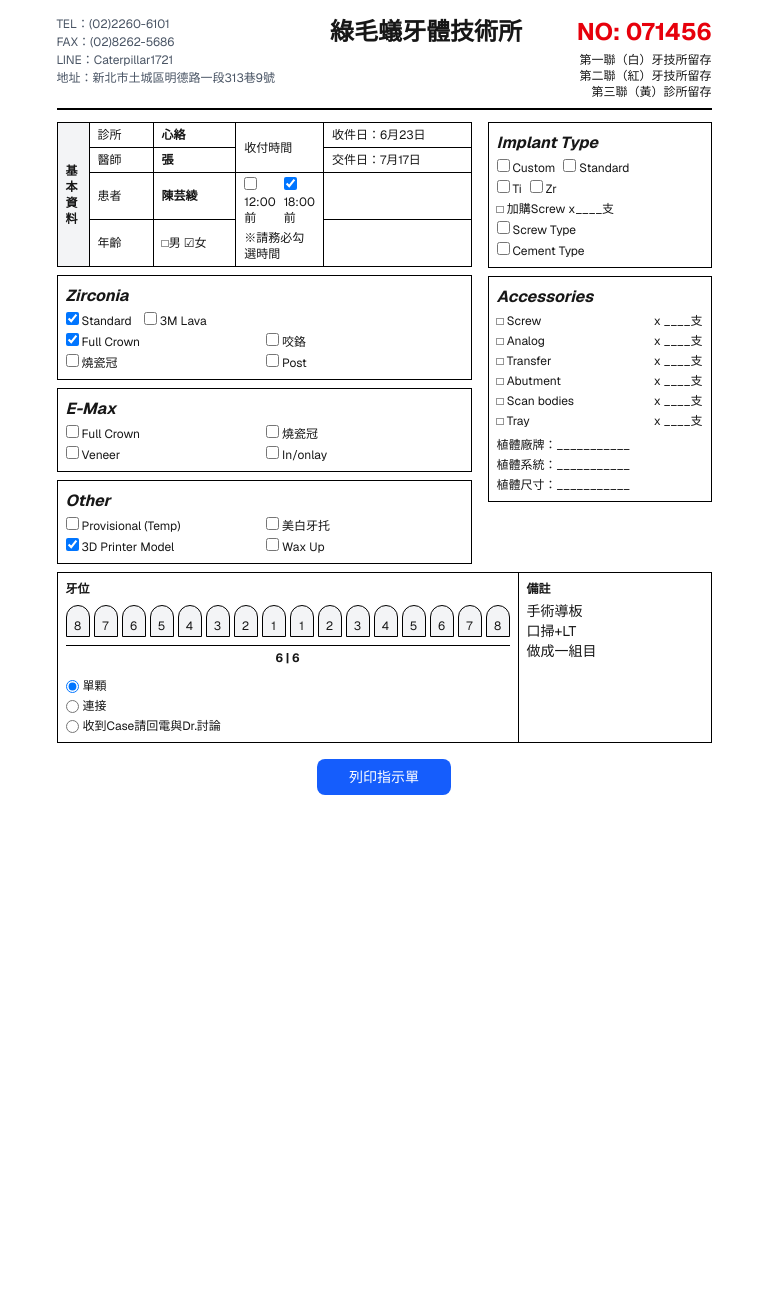
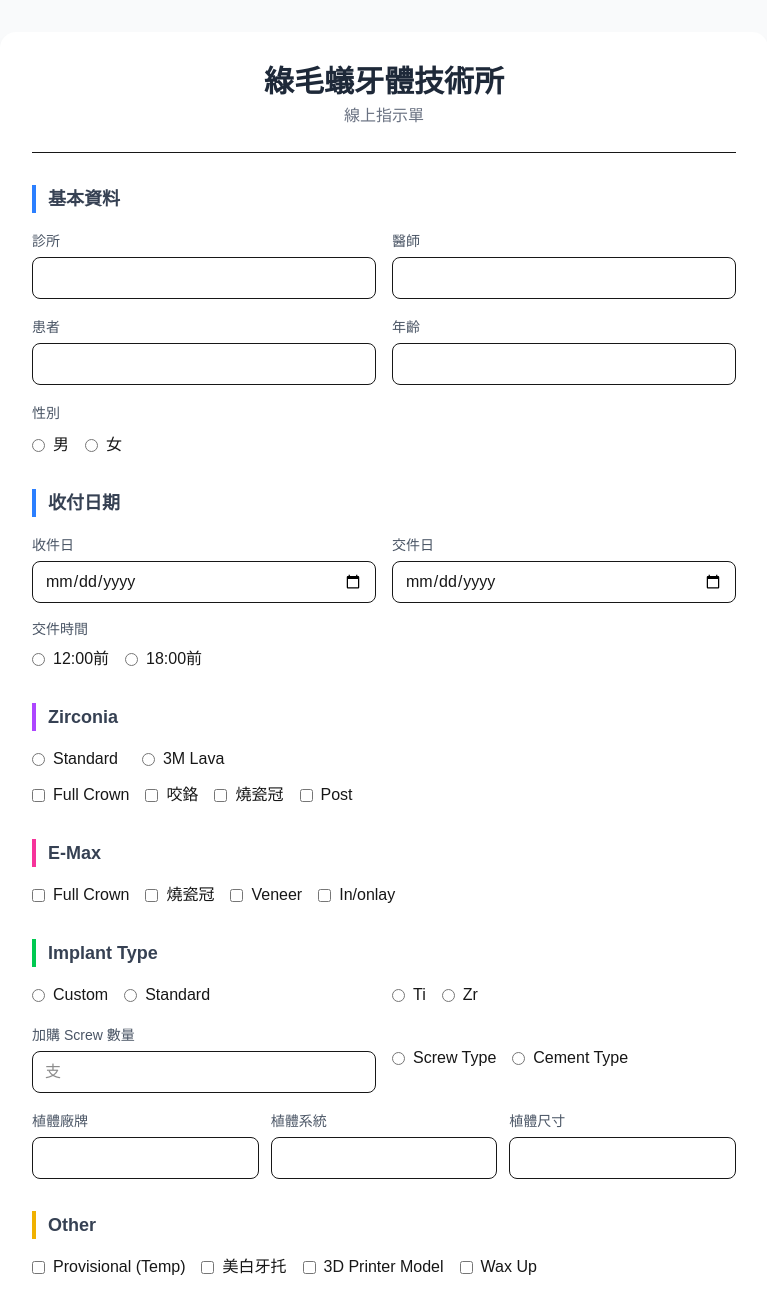
Before and after one commit to tzuyiliao0810-web/dental-form, a Next.js app: page /preview in a window 1280 px wide. Shown: the top 1308 px of the page, without its empty margins (256-1023 px from the left). Before the commit the page ends 811 px from the top, so only its background shows below. Built offline with nearby package versions, Linux system fonts and the light colour scheme.

Commit message:
fix typescript errors

```diff
--- a/app/preview/page.tsx
+++ b/app/preview/page.tsx
@@ -1,192 +1,279 @@
 'use client';
-import { useSearchParams } from 'next/navigation';
-import { Suspense } from 'react';
+import { useState } from 'react';
 
-function PreviewContent() {
-  const params = useSearchParams();
-  const encoded = params.get('d');
+interface FormData {
+  clinic: string; doctor: string; patient: string; age: string; gender: string;
+  receiptDate: string; deliveryDate: string; deliveryTime: string;
+  zirconiaType: string; zirconiaWork: string[];
+  emaxWork: string[];
+  implantType: string; implantMaterial: string; screwCount: string; implantConnect: string;
+  other: string[];
+  screw: string; analog: string; transfer: string; abutment: string; scanBodies: string; tray: string;
+  implantBrand: string; implantSystem: string; implantSize: string;
+  toothColor: string; porcelainGingiva: boolean;
+  toothNotes: string; connection: string; notes: string;
+}
 
-  let data: any = {
-    orderNumber: "071456",
-    clinic: "心絡", doctor: "張", patient: "陳芸綾",
-    age: "", gender: "女",
-    receiptDate: "6月23日", deliveryDate: "7月17日", deliveryTime: "18:00前",
-    zirconiaType: "Standard", zirconiaWork: ["Full Crown"],
-    emaxWork: [], implantType: "", implantMaterial: "",
-    implantConnect: "", implantBrand: "", implantSystem: "", implantSize: "",
-    other: ["3D Printer Model"], toothColor: "",
-    toothNotes: "6 | 6", connection: "單顆",
-    notes: "手術導板\n口掃+LT\n做成一組目"
+export default function DentalForm() {
+  const [form, setForm] = useState<FormData>({
+    clinic: '', doctor: '', patient: '', age: '', gender: '',
+    receiptDate: '', deliveryDate: '', deliveryTime: '',
+    zirconiaType: '', zirconiaWork: [],
+    emaxWork: [],
+    implantType: '', implantMaterial: '', screwCount: '', implantConnect: '',
+    other: [],
+    screw: '', analog: '', transfer: '', abutment: '', scanBodies: '', tray: '',
+    implantBrand: '', implantSystem: '', implantSize: '',
+    toothColor: '', porcelainGingiva: false,
+    toothNotes: '', connection: '', notes: ''
+  });
+  const [loading, setLoading] = useState(false);
+  const [done, setDone] = useState(false);
+
+  const toggle = (field: keyof FormData, val: string) => {
+    setForm(f => ({
+      ...f,
+      [field]: (f[field] as string[]).includes(val)
+        ? (f[field] as string[]).filter((x: string) => x !== val)
+        : [...(f[field] as string[]), val]
+    }));
   };
 
-  if (encoded) {
-    try {
-      data = JSON.parse(Buffer.from(encoded, 'base64url').toString());
-    } catch(e) {}
-  }
+  const set = (field: keyof FormData, val: string | boolean) =>
+    setForm(f => ({ ...f, [field]: val }));
+
+  const handleSubmit = async (e: React.FormEvent) => {
+    e.preventDefault();
+    setLoading(true);
+    await fetch('/api/submit', {
+      method: 'POST',
+      headers: { 'Content-Type': 'application/json' },
+      body: JSON.stringify(form)
+    });
+    setLoading(false);
+    setDone(true);
+  };
+
+  if (done) return (
+    <div className="min-h-screen flex items-center justify-center bg-green-50">
+      <div className="text-center">
+        <div className="text-6xl mb-4">✅</div>
+        <h1 className="text-2xl font-bold text-green-700">指示單已送出！</h1>
+        <p className="text-gray-500 mt-2">牙技所將收到 LINE 通知</p>
+        <button onClick={() => setDone(false)} className="mt-6 px-6 py-2 bg-green-600 text-white rounded-lg">再填一張</button>
+      </div>
+    </div>
+  );
 
   return (
-    <div className="bg-white min-h-screen p-4 font-sans text-sm" style={{maxWidth:'800px', margin:'0 auto'}}>
-      <div className="flex justify-between items-start border-b-2 border-black pb-2 mb-3">
-        <div className="text-xs text-gray-600 space-y-0.5">
-          <div>TEL：(02)2260-6101</div>
-          <div>FAX：(02)8262-5686</div>
-          <div>LINE：Caterpillar1721</div>
-          <div>地址：新北市土城區明德路一段313巷9號</div>
-        </div>
-        <div className="text-center">
-          <h1 className="text-2xl font-bold">綠毛蟻牙體技術所</h1>
-        </div>
-        <div className="text-right">
-          <div className="text-2xl font-bold text-red-600">NO: {data.orderNumber}</div>
-          <div className="text-xs mt-1">第一聯（白）牙技所留存</div>
-          <div className="text-xs">第二聯（紅）牙技所留存</div>
-          <div className="text-xs">第三聯（黃）診所留存</div>
-        </div>
+    <div className="min-h-screen bg-gray-50 py-8 px-4">
+      <form onSubmit={handleSubmit} className="max-w-3xl mx-auto bg-white rounded-2xl shadow-lg p-8 space-y-8">
+
+        <div className="text-center border-b pb-6">
+          <h1 className="text-3xl font-bold text-gray-800">綠毛蟻牙體技術所</h1>
+          <p className="text-gray-500 mt-1">線上指示單</p>
         </div>
 
-      <div className="flex gap-4">
-        <div className="flex-1">
-          <table className="w-full border border-black text-xs">
-            <tbody>
-              <tr>
-                <td className="border border-black px-2 py-1 bg-gray-100 font-bold w-8" rowSpan={4}>基本資料</td>
-                <td className="border border-black px-2 py-1 w-16">診所</td>
-                <td className="border border-black px-2 py-1 font-bold">{data.clinic}</td>
-                <td className="border border-black px-2 py-1 w-16" rowSpan={2}>收付時間</td>
-                <td className="border border-black px-2 py-1">收件日：{data.receiptDate}</td>
-              </tr>
-              <tr>
-                <td className="border border-black px-2 py-1">醫師</td>
-                <td className="border border-black px-2 py-1 font-bold">{data.doctor}</td>
-                <td className="border border-black px-2 py-1">交件日：{data.deliveryDate}</td>
-              </tr>
-              <tr>
-                <td className="border border-black px-2 py-1">患者</td>
-                <td className="border border-black px-2 py-1 font-bold">{data.patient}</td>
-                <td className="border border-black px-2 py-1" rowSpan={2}>
-                  <div className="flex gap-2">
-                    <label><input type="checkbox" checked={data.deliveryTime==='12:00前'} readOnly /> 12:00前</label>
-                    <label><input type="checkbox" checked={data.deliveryTime==='18:00前'} readOnly /> 18:00前</label>
+        <section>
+          <h2 className="text-lg font-bold text-gray-700 mb-4 border-l-4 border-blue-500 pl-3">基本資料</h2>
+          <div className="grid grid-cols-2 gap-4">
+            {(['clinic', 'doctor', 'patient'] as const).map((k) => (
+              <div key={k}>
+                <label className="text-sm text-gray-600">{k === 'clinic' ? '診所' : k === 'doctor' ? '醫師' : '患者'}</label>
+                <input value={form[k]} onChange={e => set(k, e.target.value)}
+                  className="w-full border rounded-lg px-3 py-2 mt-1 focus:outline-none focus:ring-2 focus:ring-blue-300" />
               </div>
-                  <div className="text-xs mt-1">※請務必勾選時間</div>
-                </td>
-                <td className="border border-black px-2 py-1"></td>
-              </tr>
-              <tr>
-                <td className="border border-black px-2 py-1">年齡</td>
-                <td className="border border-black px-2 py-1">{data.age} □男 {data.gender==='女'?'☑':'□'}女</td>
-                <td className="border border-black px-2 py-1"></td>
-              </tr>
-            </tbody>
-          </table>
-
-          <div className="border border-black mt-2 p-2">
-            <div className="font-bold italic text-base mb-1">Zirconia</div>
-            <div className="flex gap-3 text-xs mb-1">
-              <label><input type="checkbox" checked={data.zirconiaType==='Standard'} readOnly /> Standard</label>
-              <label><input type="checkbox" checked={data.zirconiaType==='3M Lava'} readOnly /> 3M Lava</label>
+            ))}
+            <div>
+              <label className="text-sm text-gray-600">年齡</label>
+              <input value={form.age} onChange={e => set('age', e.target.value)}
+                className="w-full border rounded-lg px-3 py-2 mt-1 focus:outline-none focus:ring-2 focus:ring-blue-300" />
             </div>
-            <div className="grid grid-cols-2 gap-1 text-xs">
-              {['Full Crown','咬鉻','燒瓷冠','Post'].map((w:string) => (
-                <label key={w}><input type="checkbox" checked={(data.zirconiaWork||[]).includes(w)} readOnly /> {w}</label>
-              ))}
-            </div>
-          </div>
-
-          <div className="border border-black mt-2 p-2">
-            <div className="font-bold italic text-base mb-1">E-Max</div>
-            <div className="grid grid-cols-2 gap-1 text-xs">
-              {['Full Crown','燒瓷冠','Veneer','In/onlay'].map((w:string) => (
-                <label key={w}><input type="checkbox" checked={(data.emaxWork||[]).includes(w)} readOnly /> {w}</label>
-              ))}
-            </div>
-          </div>
-
-          <div className="border border-black mt-2 p-2">
-            <div className="font-bold italic text-base mb-1">Other</div>
-            <div className="grid grid-cols-2 gap-1 text-xs">
-              {['Provisional (Temp)','美白牙托','3D Printer Model','Wax Up'].map((w:string) => (
-                <label key={w}><input type="checkbox" checked={(data.other||[]).includes(w)} readOnly /> {w}</label>
+            <div>
+              <label className="text-sm text-gray-600">性別</label>
+              <div className="flex gap-4 mt-2">
+                {['男', '女'].map(g => (
+                  <label key={g} className="flex items-center gap-2 cursor-pointer">
+                    <input type="radio" name="gender" value={g} checked={form.gender === g} onChange={e => set('gender', e.target.value)} />
+                    <span>{g}</span>
+                  </label>
                 ))}
               </div>
             </div>
           </div>
+        </section>
 
-        <div className="w-56">
-          <div className="border border-black p-2">
-            <div className="font-bold italic text-base mb-1">Implant Type</div>
-            <div className="flex gap-2 text-xs mb-1">
-              {['Custom','Standard'].map((t:string) => (
-                <label key={t}><input type="checkbox" checked={data.implantType===t} readOnly /> {t}</label>
-              ))}
+        <section>
+          <h2 className="text-lg font-bold text-gray-700 mb-4 border-l-4 border-blue-500 pl-3">收付日期</h2>
+          <div className="grid grid-cols-2 gap-4">
+            <div>
+              <label className="text-sm text-gray-600">收件日</label>
+              <input type="date" value={form.receiptDate} onChange={e => set('receiptDate', e.target.value)}
+                className="w-full border rounded-lg px-3 py-2 mt-1" />
             </div>
-            <div className="flex gap-2 text-xs mb-1">
-              {['Ti','Zr'].map((t:string) => (
-                <label key={t}><input type="checkbox" checked={data.implantMaterial===t} readOnly /> {t}</label>
-              ))}
+            <div>
+              <label className="text-sm text-gray-600">交件日</label>
+              <input type="date" value={form.deliveryDate} onChange={e => set('deliveryDate', e.target.value)}
+                className="w-full border rounded-lg px-3 py-2 mt-1" />
             </div>
-            <div className="text-xs mb-1">□ 加購Screw x____支</div>
-            <div className="text-xs mb-1"><label><input type="checkbox" checked={data.implantConnect==='Screw Type'} readOnly /> Screw Type</label></div>
-            <div className="text-xs"><label><input type="checkbox" checked={data.implantConnect==='Cement Type'} readOnly /> Cement Type</label></div>
-          </div>
-
-          <div className="border border-black mt-2 p-2">
-            <div className="font-bold italic text-base mb-1">Accessories</div>
-            <div className="text-xs space-y-1">
-              {['Screw','Analog','Transfer','Abutment','Scan bodies','Tray'].map((l:string) => (
-                <div key={l} className="flex justify-between">
-                  <span>□ {l}</span><span>x ____支</span>
-                </div>
-              ))}
-            </div>
-            <div className="text-xs mt-2 space-y-1">
-              <div>植體廠牌：{data.implantBrand || '___________'}</div>
-              <div>植體系統：{data.implantSystem || '___________'}</div>
-              <div>植體尺寸：{data.implantSize || '___________'}</div>
-            </div>
-          </div>
-        </div>
-      </div>
-
-      <div className="border border-black mt-2 flex">
-        <div className="flex-1 p-2 border-r border-black">
-          <div className="text-xs font-bold mb-2">牙位</div>
-          <div className="flex justify-center gap-1 my-2">
-            {[8,7,6,5,4,3,2,1,1,2,3,4,5,6,7,8].map((n:number,i:number) => (
-              <div key={i} className="w-6 h-8 border border-black rounded-t-full bg-gray-100 flex items-end justify-center text-xs pb-0.5">{n}</div>
-            ))}
-          </div>
-          <div className="border-t border-black my-1"></div>
-          <div className="text-center text-xs mt-1 font-bold">{data.toothNotes}</div>
-          <div className="mt-3 text-xs space-y-1">
-            {['單顆','連接','收到Case請回電與Dr.討論'].map((c:string) => (
-              <label key={c} className="flex items-center gap-1">
-                <input type="radio" checked={data.connection===c} readOnly /> {c}
+            <div>
+              <label className="text-sm text-gray-600 block mb-2">交件時間</label>
+              <div className="flex gap-4">
+                {['12:00前', '18:00前'].map(t => (
+                  <label key={t} className="flex items-center gap-2 cursor-pointer">
+                    <input type="radio" name="deliveryTime" value={t} checked={form.deliveryTime === t} onChange={e => set('deliveryTime', e.target.value)} />
+                    <span>{t}</span>
                   </label>
                 ))}
               </div>
             </div>
-        <div className="w-48 p-2">
-          <div className="text-xs font-bold mb-1">備註</div>
-          <div className="text-sm whitespace-pre-line">{data.notes}</div>
+          </div>
+        </section>
+
+        <section>
+          <h2 className="text-lg font-bold text-gray-700 mb-4 border-l-4 border-purple-500 pl-3">Zirconia</h2>
+          <div className="flex gap-6 mb-3">
+            {['Standard', '3M Lava'].map(t => (
+              <label key={t} className="flex items-center gap-2 cursor-pointer">
+                <input type="radio" name="zType" value={t} checked={form.zirconiaType === t} onChange={e => set('zirconiaType', e.target.value)} />
+                <span>{t}</span>
+              </label>
+            ))}
+          </div>
+          <div className="flex flex-wrap gap-4">
+            {['Full Crown', '咬鉻', '燒瓷冠', 'Post'].map(w => (
+              <label key={w} className="flex items-center gap-2 cursor-pointer">
+                <input type="checkbox" checked={form.zirconiaWork.includes(w)} onChange={() => toggle('zirconiaWork', w)} />
+                <span>{w}</span>
+              </label>
+            ))}
+          </div>
+        </section>
+
+        <section>
+          <h2 className="text-lg font-bold text-gray-700 mb-4 border-l-4 border-pink-500 pl-3">E-Max</h2>
+          <div className="flex flex-wrap gap-4">
+            {['Full Crown', '燒瓷冠', 'Veneer', 'In/onlay'].map(w => (
+              <label key={w} className="flex items-center gap-2 cursor-pointer">
+                <input type="checkbox" checked={form.emaxWork.includes(w)} onChange={() => toggle('emaxWork', w)} />
+                <span>{w}</span>
+              </label>
+            ))}
+          </div>
+        </section>
+
+        <section>
+          <h2 className="text-lg font-bold text-gray-700 mb-4 border-l-4 border-green-500 pl-3">Implant Type</h2>
+          <div className="grid grid-cols-2 gap-4">
+            <div className="flex gap-4">
+              {['Custom', 'Standard'].map(t => (
+                <label key={t} className="flex items-center gap-2 cursor-pointer">
+                  <input type="radio" name="iType" value={t} checked={form.implantType === t} onChange={e => set('implantType', e.target.value)} />
+                  <span>{t}</span>
+                </label>
+              ))}
+            </div>
+            <div className="flex gap-4">
+              {['Ti', 'Zr'].map(t => (
+                <label key={t} className="flex items-center gap-2 cursor-pointer">
+                  <input type="radio" name="iMat" value={t} checked={form.implantMaterial === t} onChange={e => set('implantMaterial', e.target.value)} />
+                  <span>{t}</span>
+                </label>
+              ))}
+            </div>
+            <div>
+              <label className="text-sm text-gray-600">加購 Screw 數量</label>
+              <input value={form.screwCount} onChange={e => set('screwCount', e.target.value)}
+                className="w-full border rounded-lg px-3 py-2 mt-1" placeholder="支" />
+            </div>
+            <div className="flex gap-4 items-center">
+              {['Screw Type', 'Cement Type'].map(t => (
+                <label key={t} className="flex items-center gap-2 cursor-pointer">
+                  <input type="radio" name="iConn" value={t} checked={form.implantConnect === t} onChange={e => set('implantConnect', e.target.value)} />
+                  <span>{t}</span>
+                </label>
+              ))}
             </div>
           </div>
+          <div className="grid grid-cols-3 gap-3 mt-4">
+            {(['implantBrand', 'implantSystem', 'implantSize'] as const).map((k) => (
+              <div key={k}>
+                <label className="text-sm text-gray-600">{k === 'implantBrand' ? '植體廠牌' : k === 'implantSystem' ? '植體系統' : '植體尺寸'}</label>
+                <input value={form[k]} onChange={e => set(k, e.target.value)}
+                  className="w-full border rounded-lg px-3 py-2 mt-1" />
+              </div>
+            ))}
+          </div>
+        </section>
 
-      <div className="mt-4 text-center print:hidden">
-        <button onClick={() => window.print()}
-          className="px-8 py-2 bg-blue-600 text-white rounded-lg text-sm hover:bg-blue-700">
-          列印指示單
+        <section>
+          <h2 className="text-lg font-bold text-gray-700 mb-4 border-l-4 border-yellow-500 pl-3">Other</h2>
+          <div className="flex flex-wrap gap-4">
+            {['Provisional (Temp)', '美白牙托', '3D Printer Model', 'Wax Up'].map(w => (
+              <label key={w} className="flex items-center gap-2 cursor-pointer">
+                <input type="checkbox" checked={form.other.includes(w)} onChange={() => toggle('other', w)} />
+                <span>{w}</span>
+              </label>
+            ))}
+          </div>
+        </section>
+
+        <section>
+          <h2 className="text-lg font-bold text-gray-700 mb-4 border-l-4 border-orange-500 pl-3">Accessories</h2>
+          <div className="grid grid-cols-3 gap-3">
+            {(['screw', 'analog', 'transfer', 'abutment', 'scanBodies', 'tray'] as const).map((k) => (
+              <div key={k} className="flex items-center gap-2">
+                <label className="text-sm text-gray-600 w-24">{k === 'screw' ? 'Screw' : k === 'analog' ? 'Analog' : k === 'transfer' ? 'Transfer' : k === 'abutment' ? 'Abutment' : k === 'scanBodies' ? 'Scan Bodies' : 'Tray'}</label>
+                <input value={form[k]} onChange={e => set(k, e.target.value)}
+                  className="flex-1 border rounded-lg px-2 py-1 text-sm" placeholder="數量" />
+              </div>
+            ))}
+          </div>
+        </section>
+
+        <section>
+          <h2 className="text-lg font-bold text-gray-700 mb-4 border-l-4 border-red-400 pl-3">齒色</h2>
+          <div>
+            <label className="text-sm text-gray-600">齒色色號</label>
+            <input value={form.toothColor} onChange={e => set('toothColor', e.target.value)}
+              className="w-full border rounded-lg px-3 py-2 mt-1" placeholder="例：A2" />
+          </div>
+          <label className="flex items-center gap-2 mt-3 cursor-pointer">
+            <input type="checkbox" checked={form.porcelainGingiva} onChange={e => set('porcelainGingiva', e.target.checked)} />
+            <span className="text-sm">Porcelain Gingiva</span>
+          </label>
+        </section>
+
+        <section>
+          <h2 className="text-lg font-bold text-gray-700 mb-4 border-l-4 border-gray-500 pl-3">牙位 & 備註</h2>
+          <div>
+            <label className="text-sm text-gray-600">牙位說明</label>
+            <input value={form.toothNotes} onChange={e => set('toothNotes', e.target.value)}
+              className="w-full border rounded-lg px-3 py-2 mt-1" placeholder="例：#14 #15" />
+          </div>
+          <div className="mt-4">
+            <label className="text-sm text-gray-600 block mb-2">連接方式</label>
+            <div className="flex gap-6">
+              {['單顆', '連接', '收到Case請回電與Dr.討論'].map(c => (
+                <label key={c} className="flex items-center gap-2 cursor-pointer">
+                  <input type="radio" name="conn" value={c} checked={form.connection === c} onChange={e => set('connection', e.target.value)} />
+                  <span className="text-sm">{c}</span>
+                </label>
+              ))}
+            </div>
+          </div>
+          <div className="mt-4">
+            <label className="text-sm text-gray-600">特殊指示</label>
+            <textarea value={form.notes} onChange={e => set('notes', e.target.value)} rows={3}
+              className="w-full border rounded-lg px-3 py-2 mt-1 resize-none" placeholder="手術導板、口掃 + LT..." />
+          </div>
+        </section>
+
+        <button type="submit" disabled={loading}
+          className="w-full py-4 bg-blue-600 hover:bg-blue-700 text-white text-lg font-bold rounded-xl transition disabled:opacity-50">
+          {loading ? '送出中...' : '送出指示單 →'}
         </button>
-      </div>
+      </form>
     </div>
   );
 }
-
-export default function Preview() {
-  return (
-    <Suspense fallback={<div className="p-8 text-center">載入中...</div>}>
-      <PreviewContent />
-    </Suspense>
-  );
-}
```
Lines whose indentation alone changed are shown as unchanged.
